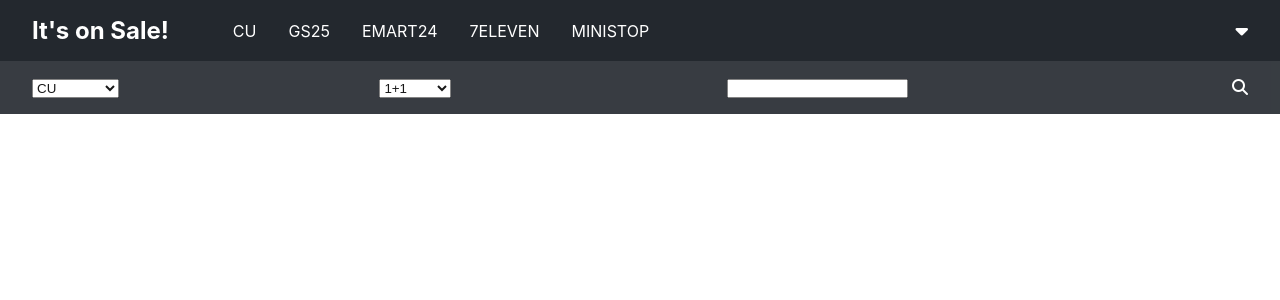
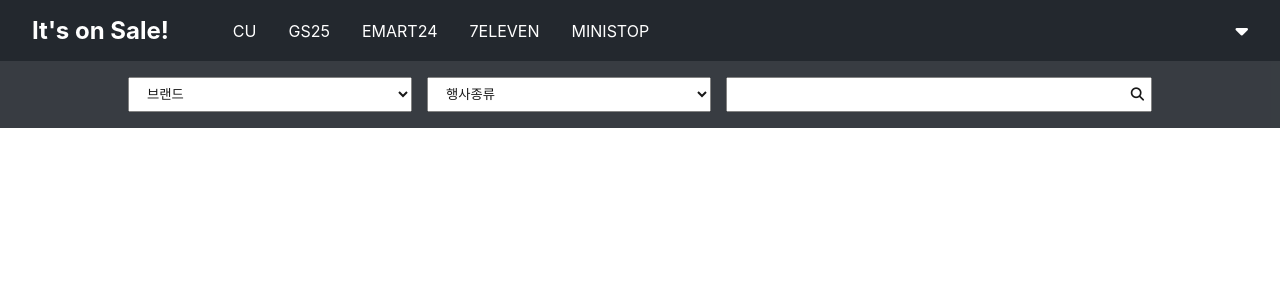
Before and after one commit to FX-KNUT/itsonsale_frontend, a Next.js app: page / in a window 1280 px wide. Both pictures are taken after a click on the element 1241 px from the left and 30 px from the top of the page. Shown: the top 300 px of the page. Built offline with nearby package versions, Linux system fonts and the light colour scheme.

Commit message:
header 완성 without animation

```diff
--- a/components/constant.ts
+++ b/components/constant.ts
@@ -3,6 +3,21 @@
 /* header에서 사용할 단어 */
 export const LOGO = `It's on Sale!`;
 export const NAVI_CONTENTS = ["CU", "GS25", "EMART24", "7ELEVEN", "MINISTOP"];
+export const SELECT_BRAND_CONTENTS = [
+  { value: "", brand: "브랜드" },
+  { value: "cu", brand: "CU" },
+  { value: "gs25", brand: "GS25" },
+  { value: "emart24", brand: "EMART24" },
+  { value: "7eleven", brand: "7ELEVEN" },
+  { value: "ministop", brand: "MINISTOP" },
+];
+export const SELECT_EVENT_CONTENTS = [
+  { value: "", event: "행사종류" },
+  { value: "1+1", event: "1+1" },
+  { value: "2+1", event: "2+1" },
+  { value: "add", event: "덤증정" },
+  { value: "dc", event: "가격할인" },
+];
 
 /* Badge Brand */
 interface BADGEPROPS {
--- a/components/header/SearchForm.tsx
+++ b/components/header/SearchForm.tsx
@@ -1,32 +1,78 @@
+import { ChangeEvent, FormEvent, useState } from "react";
+import { SELECT_BRAND_CONTENTS, SELECT_EVENT_CONTENTS } from "../constant";
 import styles from "../../styles/header/_searchForm.module.scss";
 
 const SEARCH = <i className="fa-solid fa-magnifying-glass"></i>;
 
+interface SearchProps {
+  brand: string;
+  event: string;
+  name: string;
+}
+
 const SearchForm = () => {
+  const [search, setSearch] = useState<SearchProps>({
+    brand: "",
+    event: "",
+    name: "",
+  });
+  const { brand, event, name } = search;
+
+  // Event
+  const onChangeSelect = (e: ChangeEvent<HTMLSelectElement>) => {
+    setSearch({ ...search, [e.target.name]: e.target.value });
+  };
+  const onChangeName = (e: ChangeEvent<HTMLInputElement>) => {
+    setSearch({ ...search, name: e.target.value });
+  };
+  const onClickSubmitButton = (e: FormEvent<HTMLButtonElement>) => {
+    e.preventDefault();
+    console.log(search);
+    // axios get
+  };
+
   return (
-    <div className={styles.searchFormWrapper}>
+    <form className={styles.searchFormWrapper}>
       <div className={styles.selectBrand}>
-        <select name="" id="">
-          <option value="">CU</option>
-          <option value="">GS25</option>
-          <option value="">EMART25</option>
-          <option value="">7ELEVEN</option>
-          <option value="">MINISTOP</option>
+        <select name="brand" onChange={onChangeSelect} value={brand}>
+          {SELECT_BRAND_CONTENTS.map((content) => {
+            const { value, brand } = content;
+            return (
+              <option key={brand} value={value}>
+                {brand}
+              </option>
+            );
+          })}
         </select>
       </div>
       <div className={styles.selectEvent}>
-        <select name="" id="">
-          <option value="">1+1</option>
-          <option value="">2+1</option>
-          <option value="">덤증정</option>
-          <option value="">가격할인</option>
+        <select name="event" onChange={onChangeSelect} value={event}>
+          {SELECT_EVENT_CONTENTS.map((content, idx) => {
+            const { value, event } = content;
+            return (
+              <option key={idx} value={value}>
+                {event}
+              </option>
+            );
+          })}
         </select>
       </div>
       <div className={styles.inputName}>
-        <input type="text" />
-        <div className={styles.searchBtn}>{SEARCH}</div>
+        <input
+          type="text"
+          placeholder=" "
+          value={name}
+          onChange={onChangeName}
+        />
+        <button
+          type="submit"
+          className={styles.searchBtn}
+          onClick={onClickSubmitButton}
+        >
+          {SEARCH}
+        </button>
       </div>
-    </div>
+    </form>
   );
 };
 
--- a/styles/globals.css
+++ b/styles/globals.css
@@ -1,7 +1,5 @@
 html,
 body {
-  width: 100vw;
-  height: 100vh;
   padding: 0;
   margin: 0;
   font-family: -apple-system, BlinkMacSystemFont, Segoe UI, Roboto, Oxygen,
@@ -20,8 +18,6 @@ a {
 }
 
 #__next {
-  width: 100vw;
-  height: 100vh;
   display: flex;
   flex-direction: column;
 }
@@ -31,10 +27,3 @@ main {
   display: flex;
   height: max-content;
 }
-
-#portal {
-  position: fixed;
-  top: 0;
-  left: 0;
-  right: 0;
-}
--- a/styles/header/_searchForm.module.scss
+++ b/styles/header/_searchForm.module.scss
@@ -3,10 +3,11 @@
 .searchFormWrapper {
   background-color: $bg__header;
   opacity: 0.9;
-  color: $color__header;
+  padding: $gutter__y 8rem;
+
   display: flex;
   align-items: center;
-  padding: $gutter__y $gutter__x;
+  gap: 15px;
 
   .selectBrand {
     flex: 1;
@@ -17,14 +18,32 @@
     flex: 1;
   }
 
+  .selectBrand,
+  .selectEvent {
+    select {
+      padding: 8px 14px;
+      width: 100%;
+    }
+  }
+
   .inputName {
     flex: 1.5;
+    display: flex;
+    align-items: center;
     position: relative;
+
+    input {
+      padding: 8px 14px;
+      width: 100%;
+    }
 
     .searchBtn {
       position: absolute;
-      top: 0;
+      border: none;
+      background-color: transparent;
       right: 0;
+      padding: 8px;
+      cursor: pointer;
     }
   }
 }
```
